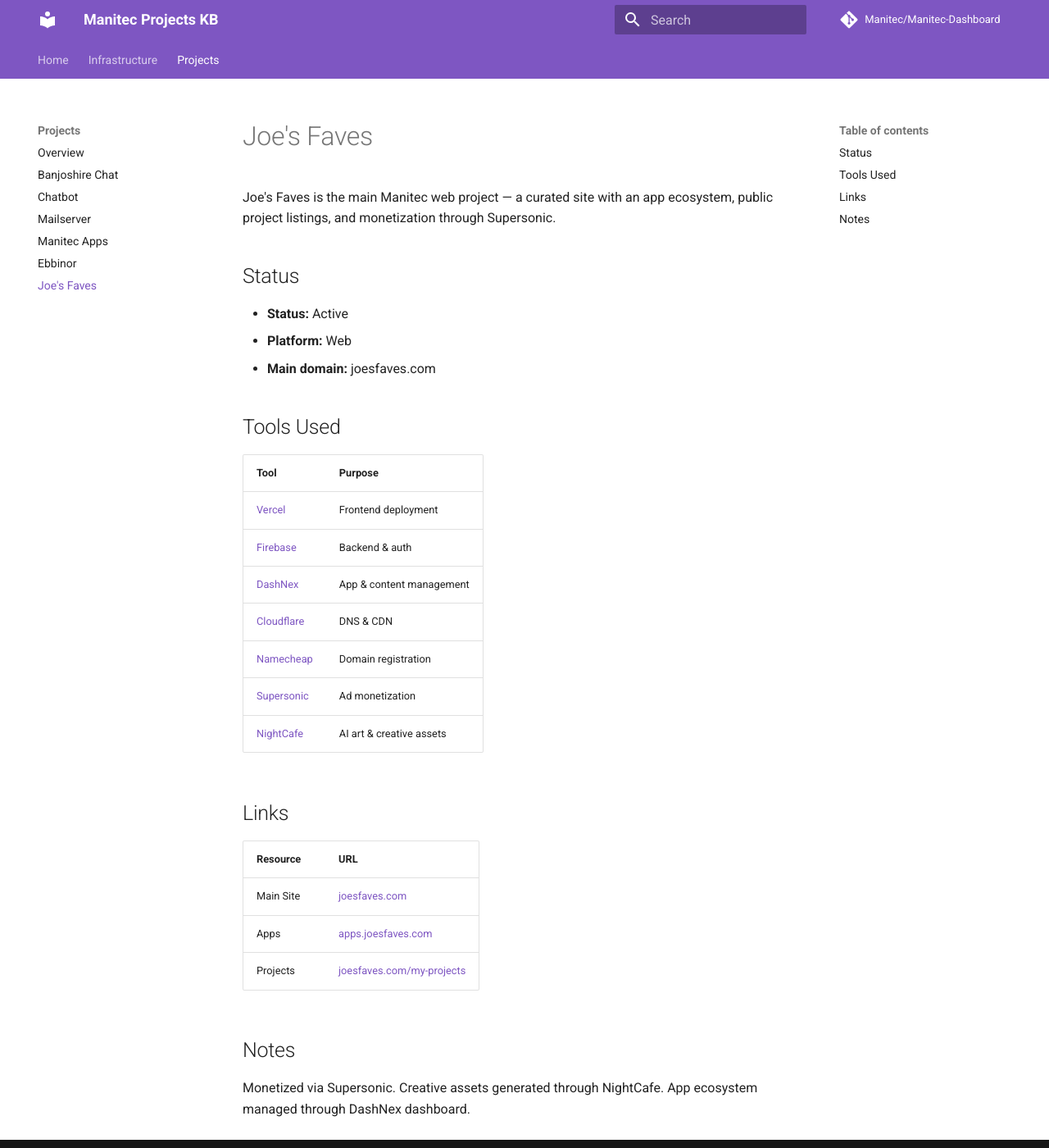
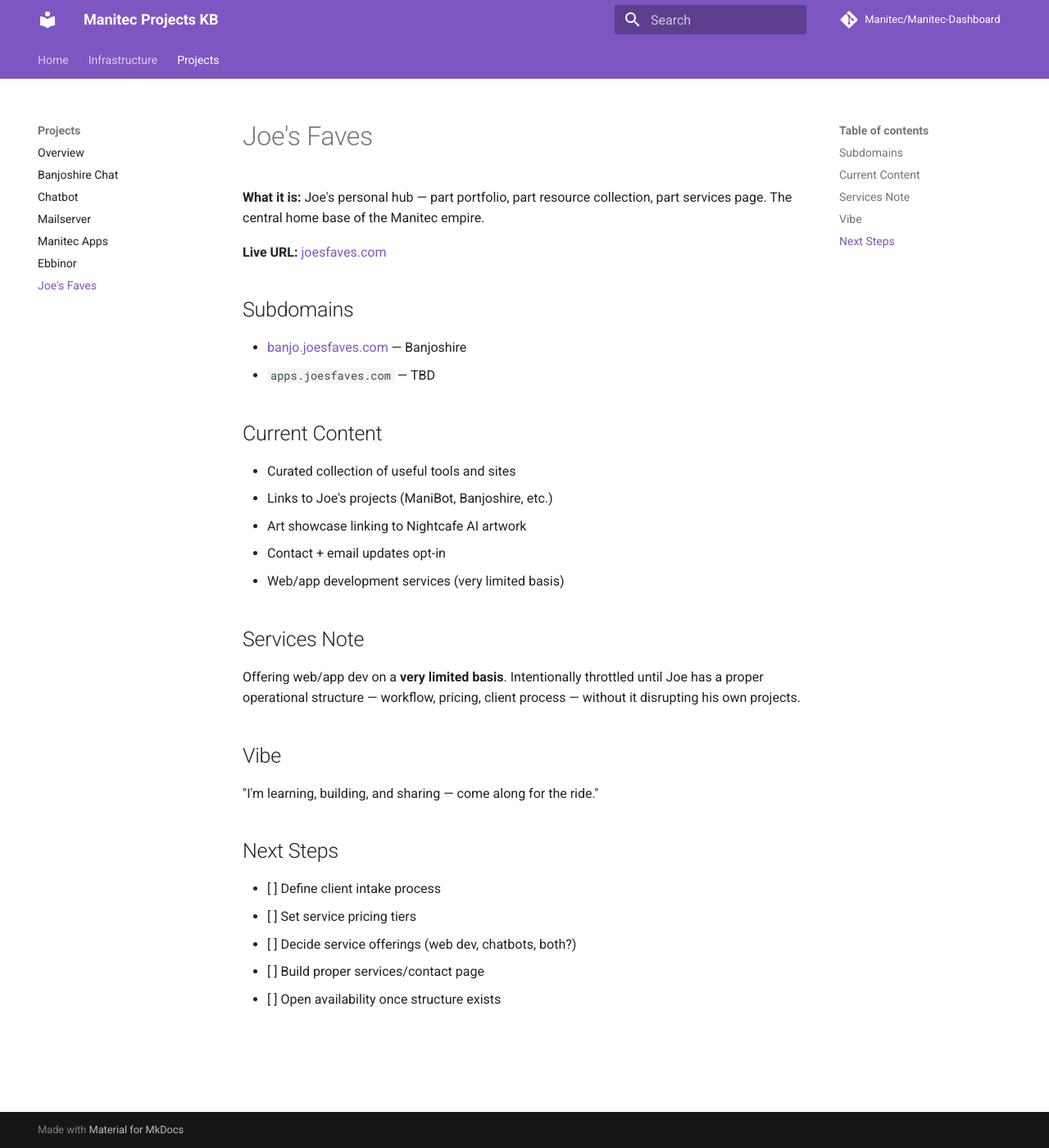
Before and after one commit to Manitec/Manitec-Dashboard, an MkDocs documentation site: the page built from docs/projects/joesfaves.md, in a window 1280 px wide and 1400 px high. Shown: the whole window at 82% size. Built offline with MkDocs 1.6.1 and Material for MkDocs 9.7.7, drawn with Linux system fonts in a browser that asks for light colours; comment, search, counter and statistics services are not loaded.

Commit message:
KB update: ManiBot, Banjoshire, Joe's Faves, GenX Router, Counterthism, Oracle Cloud, global philosophy

```diff
--- a/docs/projects/joesfaves.md
+++ b/docs/projects/joesfaves.md
@@ -1,31 +1,34 @@
 # Joe's Faves
 
-Joe's Faves is the main Manitec web project — a curated site with an
-app ecosystem, public project listings, and monetization through Supersonic.
+**What it is:** Joe's personal hub — part portfolio, part resource collection, part services page. The central home base of the Manitec empire.
 
-## Status
-- **Status:** Active
-- **Platform:** Web
-- **Main domain:** joesfaves.com
+**Live URL:** [joesfaves.com](https://joesfaves.com)
 
-## Tools Used
-| Tool | Purpose |
-|------|---------|
-| [Vercel](../infra/tools.md) | Frontend deployment |
-| [Firebase](../infra/tools.md) | Backend & auth |
-| [DashNex](../infra/tools.md) | App & content management |
-| [Cloudflare](../infra/tools.md) | DNS & CDN |
-| [Namecheap](../infra/tools.md) | Domain registration |
-| [Supersonic](../infra/tools.md) | Ad monetization |
-| [NightCafe](../infra/tools.md) | AI art & creative assets |
+## Subdomains
 
-## Links
-| Resource | URL |
-|----------|-----|
-| Main Site | [joesfaves.com](https://joesfaves.com) |
-| Apps | [apps.joesfaves.com](https://apps.joesfaves.com) |
-| Projects | [joesfaves.com/my-projects](https://joesfaves.com/my-projects) |
+- [banjo.joesfaves.com](https://banjo.joesfaves.com) — Banjoshire
+- `apps.joesfaves.com` — TBD
 
-## Notes
-Monetized via Supersonic. Creative assets generated through NightCafe.
-App ecosystem managed through DashNex dashboard.
+## Current Content
+
+- Curated collection of useful tools and sites
+- Links to Joe's projects (ManiBot, Banjoshire, etc.)
+- Art showcase linking to Nightcafe AI artwork
+- Contact + email updates opt-in
+- Web/app development services (very limited basis)
+
+## Services Note
+
+Offering web/app dev on a **very limited basis**. Intentionally throttled until Joe has a proper operational structure — workflow, pricing, client process — without it disrupting his own projects.
+
+## Vibe
+
+"I'm learning, building, and sharing — come along for the ride."
+
+## Next Steps
+
+- [ ] Define client intake process
+- [ ] Set service pricing tiers
+- [ ] Decide service offerings (web dev, chatbots, both?)
+- [ ] Build proper services/contact page
+- [ ] Open availability once structure exists
```
Also changed, not shown: docs/infra/genx-router.md (added, +39 -0 lines), docs/infra/oracle-cloud.md (added, +36 -0 lines), docs/infra/philosophy.md (added, +36 -0 lines), docs/philosophy/counterthism.md (added, +33 -0 lines), docs/projects/banjoshire.md (+31 -16 lines), docs/projects/manibot.md (added, +42 -0 lines).
